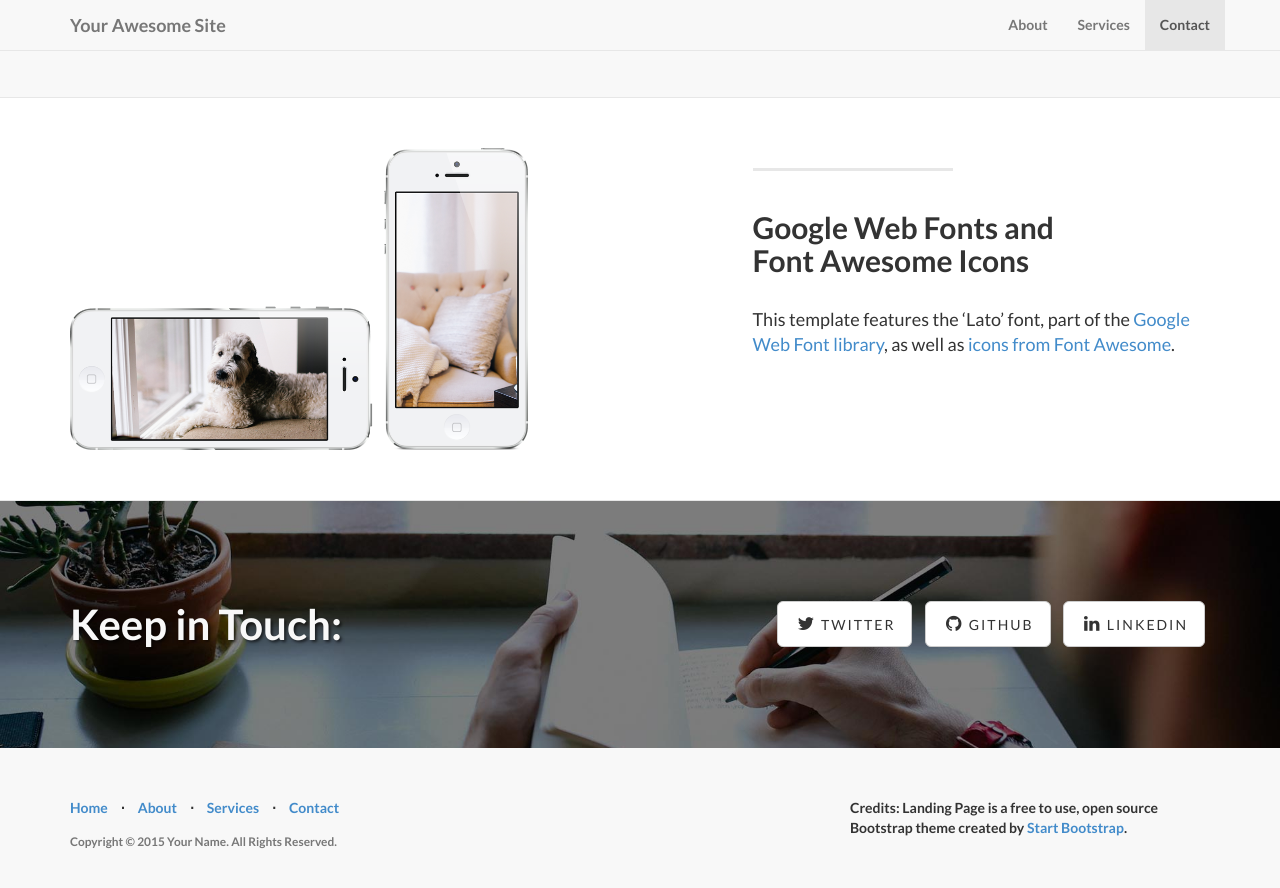
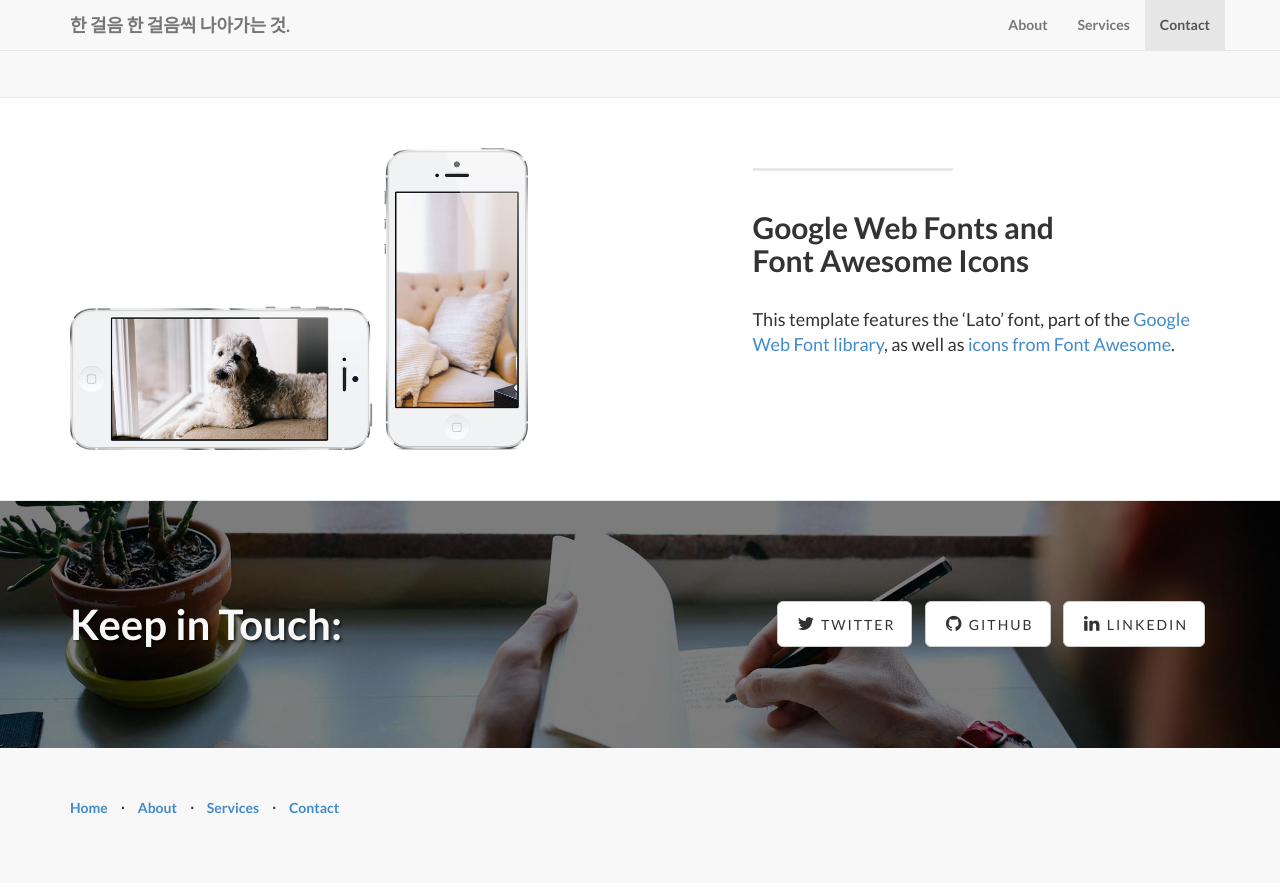
Before and after one commit to hoondan/hoondan.github.io, a Jekyll site: the page built from index.html, in a window 1280 px wide and 900 px high, scrolled down 1902 px. Shown: the top 888 px of the window. Built offline with Jekyll 4.4.1, drawn with Linux system fonts in a browser that asks for light colours.

Commit message:
Update _config.yml

```diff
--- a/_config.yml
+++ b/_config.yml
@@ -2,16 +2,16 @@
 #      Main Configs       #
 # ----------------------- #
 
-url: http://yoursite.com
-title: Your Awesome Site
-email: your-email@domain.com
-author: Your Name
+url: https://hoondan.github.io/
+title: 한 걸음 한 걸음씩 나아가는 것.
+#email: your-email@domain.com
+author: Hoontae
 description: > # "Write an awesome description for your new site here.
   You can edit this line in _config.yml. It will appear in your document
   head meta (for Google search results) and in your feed.xml site
   description.
-copyright: 'Copyright &copy; 2015 Your Name. All Rights Reserved.'
-credits: 'Credits: Landing Page is a free to use, open source Bootstrap theme created by <a href="http://startbootstrap.com/">Start Bootstrap</a>.'
+#copyright: 'Copyright &copy; 2015 Your Name. All Rights Reserved.'
+#credits: 'Credits: Landing Page is a free to use, open source Bootstrap theme created by <a href="http://startbootstrap.com/">Start Bootstrap</a>.'
 
 # ----------------------- #
 #    Jekyll & Plugins     #
```
